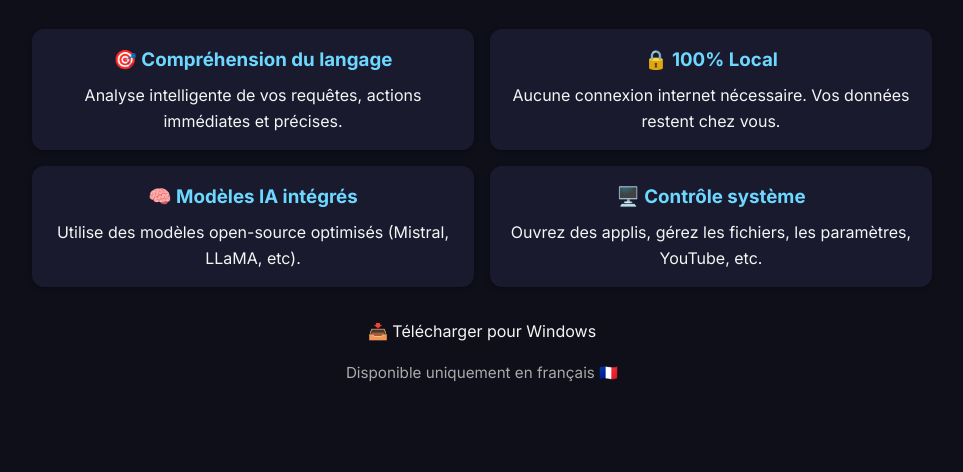
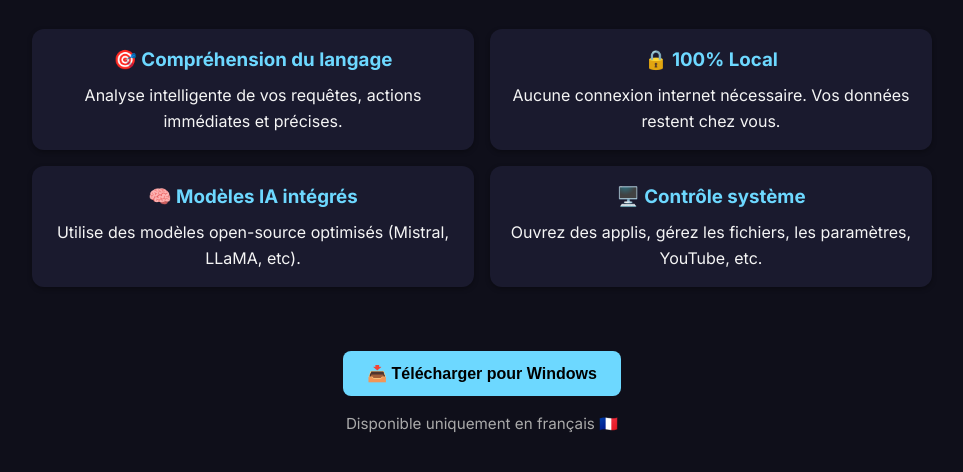
Before and after one commit to Easy-Ai-Project/Lyra, a plain HTML site: page index.html in a window 1280 px wide. Shown: the part 210-682 px from the top of the page, without its empty margins (158-1121 px from the left). Drawn offline with Linux system fonts and the light colour scheme.

Commit message:
Update index.html

```diff
--- a/index.html
+++ b/index.html
@@ -49,18 +49,19 @@
       color: #6dd8ff;
       margin-bottom: 0.5rem;
     }
-    a.button {
-      display: inline-block;
-      margin-top: 2rem;
+    .download-button {
       background: #6dd8ff;
       color: #000;
       padding: 0.8rem 1.5rem;
+      border: none;
       border-radius: 8px;
-      text-decoration: none;
+      font-size: 1rem;
       font-weight: bold;
+      cursor: pointer;
       transition: background 0.3s ease;
+      margin-top: 2rem;
     }
-    a.button:hover {
+    .download-button:hover {
       background: #91e7ff;
     }
     .lang-note {
@@ -103,9 +104,12 @@
       </div>
     </div>
 
-    <a class="https://www.dropbox.com/scl/fi/mcx82q4uhlik1okenaxav/TaLyra_Windows_Installer.exe?rlkey=g63hiu69skktmh9xdzfi9zc95&st=027rt0kj&dl=1" target="_blank">
-      📥 Télécharger pour Windows
-    </a>
+    <form action="https://www.dropbox.com/scl/fi/mcx82q4uhlik1okenaxav/TaLyra_Windows_Installer.exe?rlkey=g63hiu69skktmh9xdzfi9zc95&st=027rt0kj&dl=1">
+      <button type="submit" class="download-button">
+        📥 Télécharger pour Windows
+      </button>
+    </form>
+
     <p class="lang-note">Disponible uniquement en français 🇫🇷</p>
   </div>
 </body>
```
